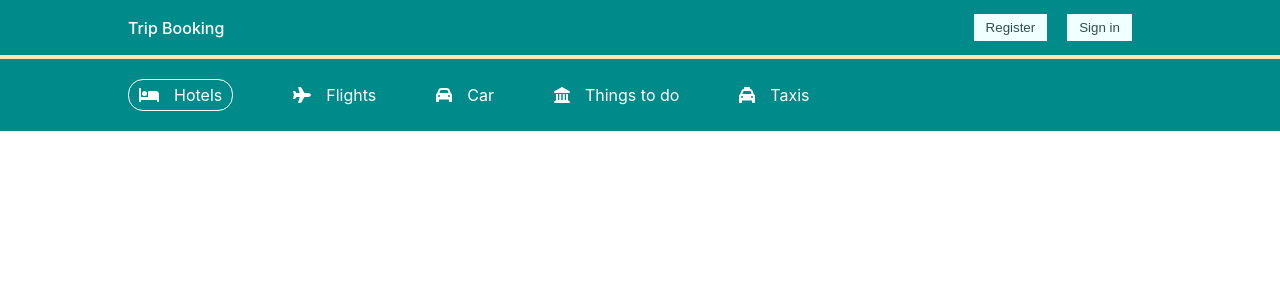
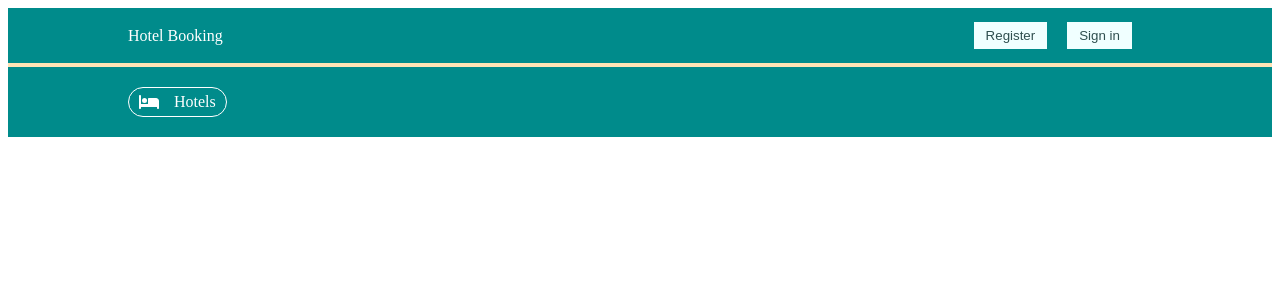
Before and after one commit to CS5610-Web-Booking/group-project, a React (Create React App) app in the folder client/: page /hotels in a window 1280 px wide. Shown: the top 300 px of the page. Built offline with nearby package versions, Linux system fonts and the light colour scheme.

Commit message:
updated ui

```diff
--- a/client/package.json
+++ b/client/package.json
@@ -43,5 +43,5 @@
       "last 1 firefox version",
       "last 1 safari version"
     ]
-  },"proxy": "http://localhost:8800/api"
+  },"proxy":"http://localhost:8800/api"
 }
--- a/client/src/components/header/Header.js
+++ b/client/src/components/header/Header.js
@@ -3,9 +3,6 @@ import React from 'react';
 import { FontAwesomeIcon } from '@fortawesome/react-fontawesome';
 import { faBed } from '@fortawesome/free-solid-svg-icons';
 import { faPlane } from '@fortawesome/free-solid-svg-icons';
-import { faCar } from '@fortawesome/free-solid-svg-icons';
-import { faTaxi } from '@fortawesome/free-solid-svg-icons';
-import { faLandmark } from '@fortawesome/free-solid-svg-icons';
 import { faCalendarDays } from '@fortawesome/free-solid-svg-icons';
 import { faPerson } from '@fortawesome/free-solid-svg-icons';
 import {useContext, useState} from 'react';
@@ -20,7 +17,7 @@ import { AuthContext } from "../../context/AuthContext";
 const Header = ({type}) => {
     const [destination, setDestination] = useState("");
     const [openDate, setOpenDate] = useState(false);
-    const[dates, setDate] = useState([{
+    const [dates, setDate] = useState([{
         startDate: new Date(),
         endDate: new Date(),
         key: 'selection'
@@ -44,11 +41,11 @@ const Header = ({type}) => {
         });
     };
 
-    const {dispatch} = useContext(SearchContext);
-
+    const { dispatch } = useContext(SearchContext);
+    console.log(useContext(SearchContext));
     const handleSearch = () => {
-     dispatch({ type: "NEW_SEARCH", payload: { destination, dates, options } });
-     navigate("/hotels", { state: { destination, dates, options } });
+        dispatch({ type: "NEW_SEARCH", payload: { destination, dates, options } });
+        navigate("/hotels", { state: { destination, dates, options } });
     };
 
     return (
@@ -59,28 +56,12 @@ const Header = ({type}) => {
                     <FontAwesomeIcon icon={faBed} />
                     <span>Hotels</span>
                 </div>
-                <div className="headerListItem">
-                    <FontAwesomeIcon icon={faPlane} />
-                    <span>Flights</span>
-                </div>
-                <div className="headerListItem">
-                    <FontAwesomeIcon icon={faCar} />
-                    <span>Car</span>
-                </div>
-                <div className="headerListItem">
-                    <FontAwesomeIcon icon={faLandmark} />
-                    <span>Things to do</span>
-                </div>
-                <div className="headerListItem">
-                    <FontAwesomeIcon icon={faTaxi} />
-                    <span>Taxis</span>
-                </div>
             </div>
             {type !== "list" &&
                 <>
-                <h1 className="headerTitle">Best Choice For Your Travel Experience</h1>
+                <h1 className="headerTitle">Best Choice For Your Hotel Booking Experience</h1>
                 <p className="headerDescription">Join Us Today For 15% Off!</p>
-                <button className="headerButton1">Sign in / Register</button>
+                <button>Sign in / Register</button>
                 <div className="headerSearch">
                     <div className="headerSearchItem">
                         <FontAwesomeIcon icon={faBed} className="headerIcon"/>
@@ -125,7 +106,7 @@ const Header = ({type}) => {
                        </div>}
                     </div>
                     <div className="headerSearchItem">
-                       <button className="headerBtn" onClick={handleSearch}>Search</button>
+                       <button onClick={handleSearch}>Search</button>
                     </div>
             </div> </>}
          </div>
--- a/client/src/components/navbar/Navbar.js
+++ b/client/src/components/navbar/Navbar.js
@@ -7,7 +7,7 @@ const List = () => {
         <div className="navbar">
             <div className="navCon">
                 <Link to="/" style={{color:"inherit", textDecoration:"none"}}>
-                <span className="logo">Trip Booking</span>
+                <p className="font-weight-700;">Hotel Booking</p>
                 </Link>
                 <div className="navItems">
                     <button className="navButton">Register</button>
--- a/client/src/context/SearchContext.js
+++ b/client/src/context/SearchContext.js
@@ -1,4 +1,4 @@
-import { createContext, useReducer } from "react";
+import {createContext, useReducer} from "react";
 
 const INITIAL_STATE = {
   city: undefined,
@@ -14,17 +14,23 @@ export const SearchContext = createContext(INITIAL_STATE);
 
 const SearchReducer = (state, action) => {
   switch (action.type) {
-    case "NEW_SEARCH":
-      return action.payload;
-    case "RESET_SEARCH":
-      return INITIAL_STATE;
-    default:
-      return state;
+      case "NEW_SEARCH":
+        return {
+          ...state,
+          city: action.payload.destination,
+          dates: action.payload.dates,
+          options: action.payload.options,
+        };
+      case "RESET_SEARCH":
+        return INITIAL_STATE;
+      default:
+        return state;
   }
 };
 
 export const SearchContextProvider = ({ children }) => {
   const [state, dispatch] = useReducer(SearchReducer, INITIAL_STATE);
+  console.log(useReducer(SearchReducer, INITIAL_STATE))
   return (
   <SearchContext.Provider value={{ city: state.city, dates: state.dates, options: state.options, dispatch }}>
     {children}
--- a/client/src/index.js
+++ b/client/src/index.js
@@ -1,14 +1,21 @@
 import React from 'react';
 import ReactDOM from 'react-dom/client';
-import './index.css';
+// import './index.css';
 import App from './App';
+// import 'bootstrap/dist/css/bootstrap.min.css';
 import reportWebVitals from './reportWebVitals';
+import {AuthContextProvider} from "./context/AuthContext";
+import {SearchContextProvider} from "./context/SearchContext";
 
 const root = ReactDOM.createRoot(document.getElementById('root'));
 root.render(
-  <React.StrictMode>
-    <App />
-  </React.StrictMode>
+    <React.StrictMode>
+        <AuthContextProvider>
+            <SearchContextProvider>
+                <App />
+            </SearchContextProvider>
+        </AuthContextProvider>
+    </React.StrictMode>
 );
 
 // If you want to start measuring performance in your app, pass a function
```
